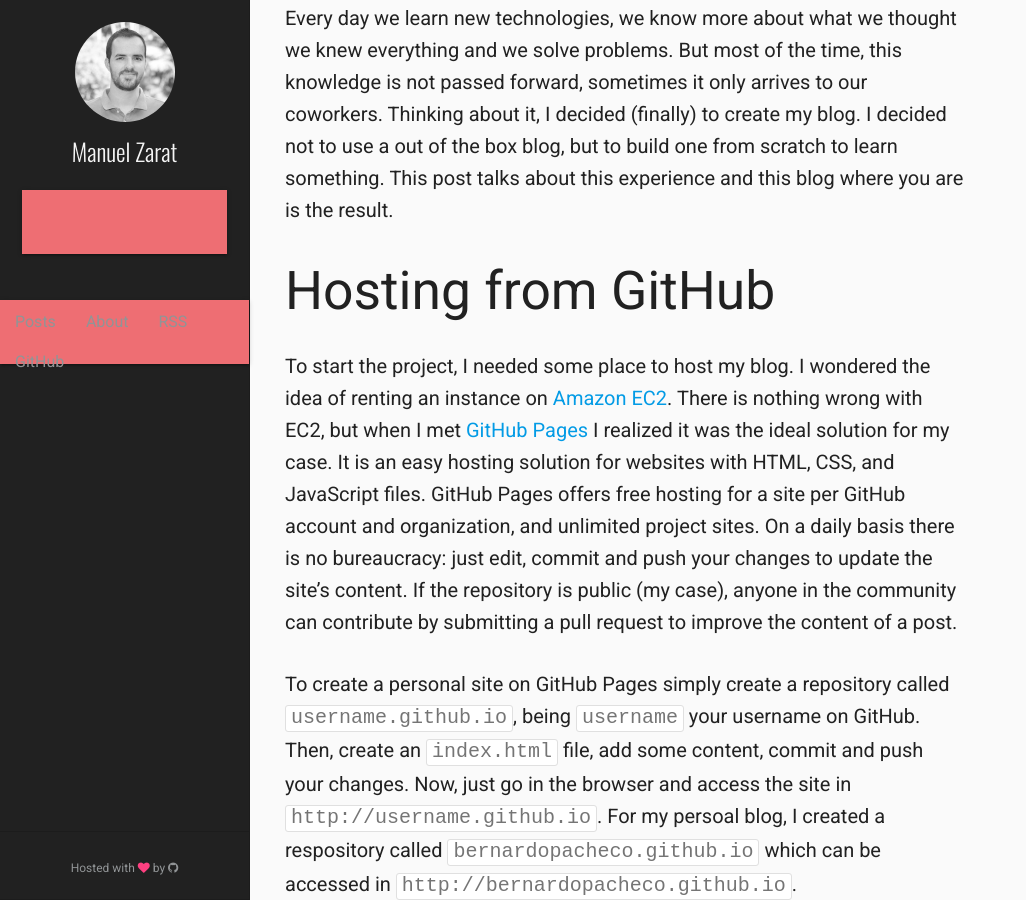
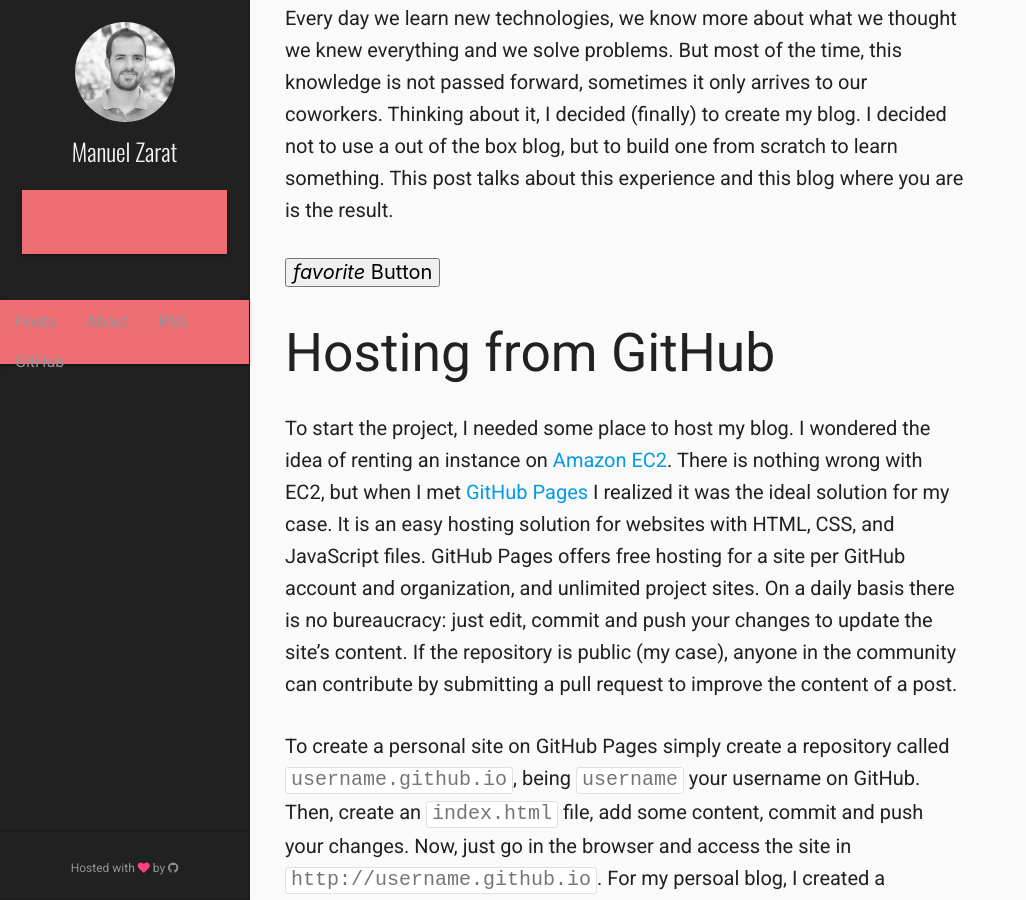
Before and after one commit to mbrain/zarat.github.io, a Jekyll site: the page built from _posts/2015-01-03-how-i-made-my-blog-with-github-jekyll-and-material-design.markdown, in a window 1280 px wide and 900 px high, scrolled down 562 px. Shown: the whole window, without its empty margins (0-1026 px from the left). Built offline with Jekyll 4.4.1, drawn with Linux system fonts in a browser that asks for light colours; comment, search, counter and statistics services are not loaded.

Commit message:
Update 2015-01-03-how-i-made-my-blog-with-github-jekyll-and-material-design.markdown

```diff
--- a/_posts/2015-01-03-how-i-made-my-blog-with-github-jekyll-and-material-design.markdown
+++ b/_posts/2015-01-03-how-i-made-my-blog-with-github-jekyll-and-material-design.markdown
@@ -12,6 +12,11 @@ passed forward, sometimes it only arrives to our coworkers. Thinking about it,
 I decided (finally) to create my blog. I decided not to use a out of the box blog, but to
 build one from scratch to learn something. This post talks about this experience
 and this blog where you are is the result.
+
+<button class="mdc-button">
+  <i class="material-icons mdc-button__icon" aria-hidden="true">favorite</i>
+  Button
+</button>
 
 <!--excerpt_separator-->
 
```
